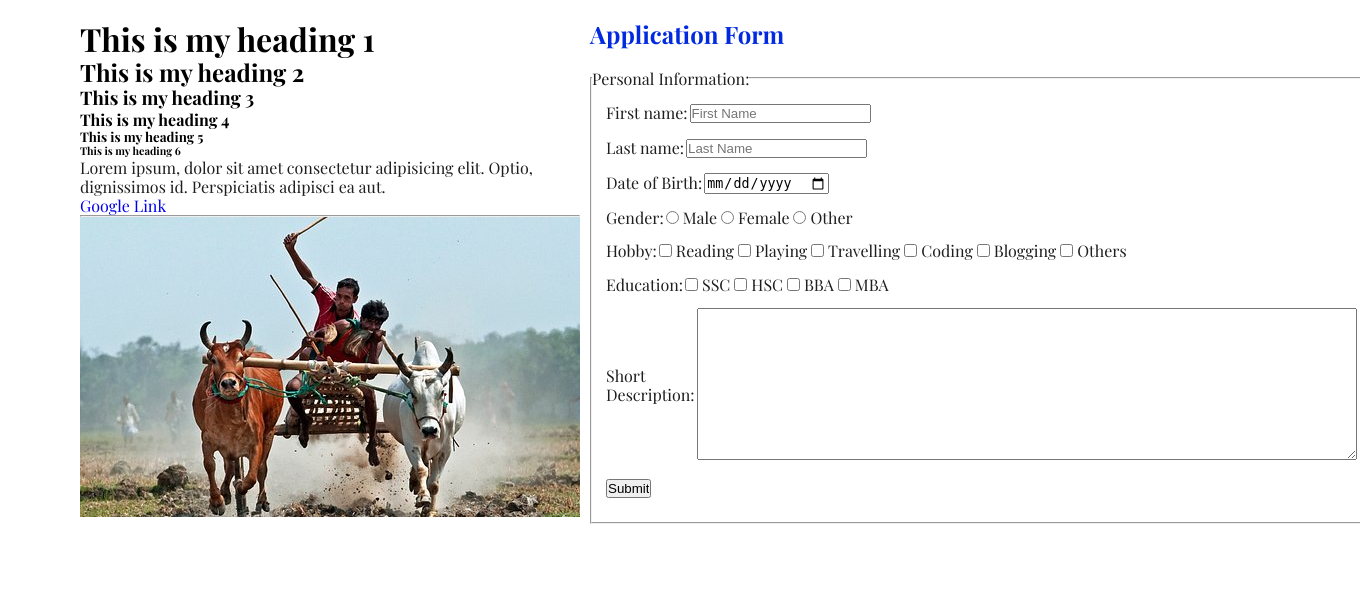
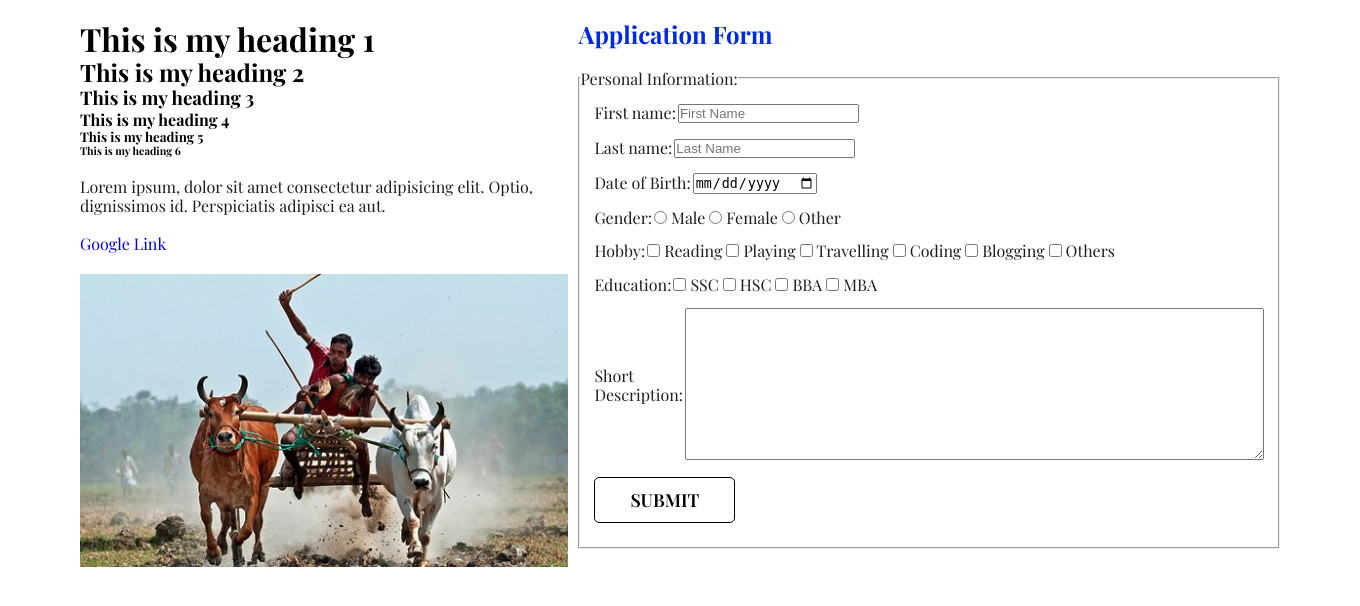
Before and after one commit to arifulhaque-wp/support-eng, a PHP site: page / in a window 1360 px wide. Shown: the top 606 px of the page. Run offline with PHP 8.4, Linux system fonts and the light colour scheme.

Commit message:
part4&5 update

```diff
--- a/module2/part4&5/index.html
+++ b/module2/part4&5/index.html
@@ -17,13 +17,13 @@
             <h5>This is my heading 5</h5>
             <h6>This is my heading 6</h6>
 
-            <p>Lorem ipsum, dolor sit amet consectetur adipisicing elit. Optio, dignissimos id. Perspiciatis adipisci ea aut.</p>
+            <br>
 
-            <a href="https://google.com/" target="_blank">Google Link</a>
+            <p>Lorem ipsum, dolor sit amet consectetur adipisicing elit. Optio, dignissimos id. Perspiciatis adipisci ea aut.</p><br>
 
-            <hr>
+            <a href="https://google.com/" target="_blank">Google Link</a><br>
 
-            <img src="cart-race.jpg" alt="Bull Race">
+            <img class="images" src="cart-race.jpg" alt="Bull Race">
         </div>
 
         <div class="applicationForm">
@@ -88,7 +88,7 @@
                         <tr>
                             <td>Short Description: </td>
                             <td>
-                                <textarea name="desc" id="desc" cols="80" rows="10"></textarea>
+                                <textarea name="desc" id="desc" cols="70" rows="10"></textarea>
                             </td>
                         </tr>
                         <tr>
--- a/module2/part4&5/styles.css
+++ b/module2/part4&5/styles.css
@@ -24,6 +24,9 @@ a, a:hover{
 ul{
     list-style: none;
 }
+img{
+    width: 100%;
+}
 .container{
     width: 1200px;
     margin: 0 auto;
@@ -33,6 +36,9 @@ ul{
 }
 
 /* Custom Css */
+.random_content img{
+    padding-top: 20px;
+}
 .applicationForm h2 {
     padding-bottom: 20px;
     color: #0029e0;
@@ -44,3 +50,19 @@ ul{
     display: block;
     margin-bottom: 10px;
 }
+.applicationForm input[type="submit"]{
+    font-family: 'Playfair Display', serif;
+    font-size: 18px;
+    font-weight: 600;
+    color: #000;
+    text-transform: uppercase;
+    background-color: #fff;
+    border: 1px solid #000;
+    border-radius: 5px;
+    padding: 10px 35px;
+    transition: all 0.3s;
+}
+.applicationForm input[type="submit"]:hover{
+    background-color: #333;
+    color: #fff;
+}
```
Also changed, not shown: module2/part4&5/Screenshot 2023-05-11 162701.jpg (added), module2/part4&5/Screenshot 2023-05-11 163542.jpg (added).
